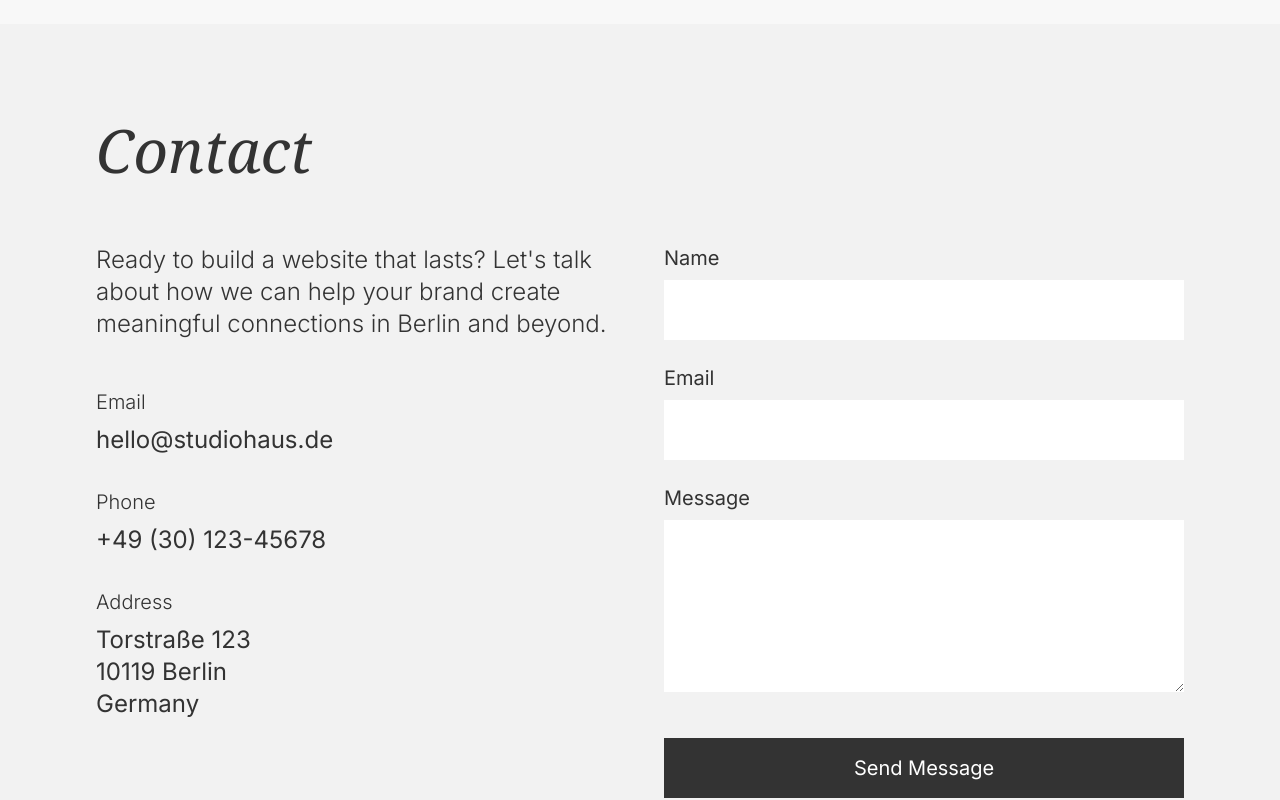
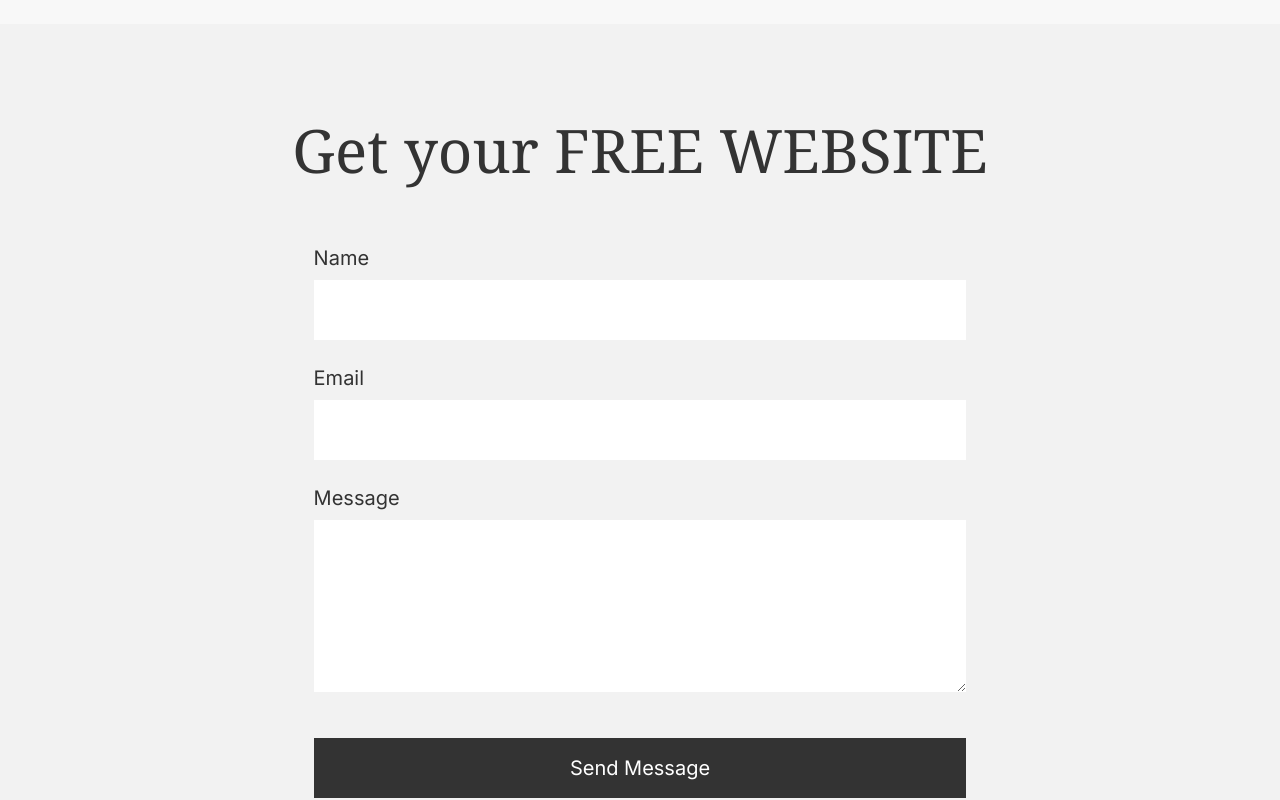
Before and after one commit to aramille1/studio-haus-website, a Next.js app: page / in a window 1280 px wide. Shown: the part 3380-4180 px from the top of the page. Built offline with nearby package versions, Linux system fonts and the light colour scheme.

Commit message:
updated contact section

```diff
--- a/components/contact-section.tsx
+++ b/components/contact-section.tsx
@@ -12,10 +12,10 @@ export function ContactSection() {
         viewport={{ once: true, margin: "-100px" }}
         className="max-w-7xl mx-auto"
       >
-        <h2 className="text-5xl md:text-6xl font-serif italic mb-16">Contact</h2>
+        <h2 className="text-5xl md:text-6xl text-center mb-16">Get your FREE WEBSITE</h2>
 
-        <div className="grid grid-cols-1 lg:grid-cols-2 gap-12">
-          <div>
+        <div className="w-3/5 mx-auto">
+          {/* <div>
             <motion.p
               className="text-xl md:text-2xl leading-relaxed font-light"
               initial={{ opacity: 0, y: 20 }}
@@ -53,7 +53,7 @@ export function ContactSection() {
                 Germany
               </address>
             </motion.div>
-          </div>
+          </div> */}
 
           <motion.form
             className="grid gap-6"
```
